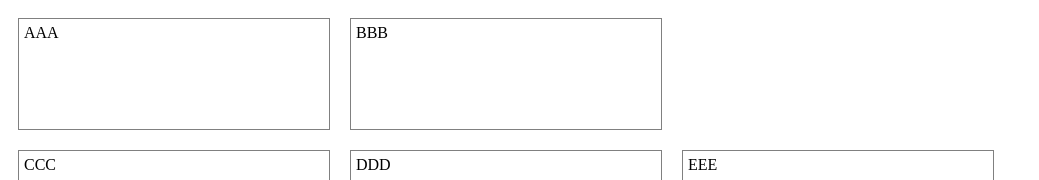
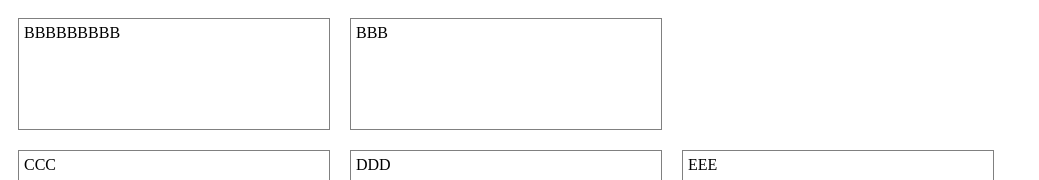
Before and after one commit to cysleigh/190716, a plain HTML site: page demodiv.html in a window 1280 px wide. Shown: the top 180 px of the page, without its empty margins (0-1039 px from the left). Drawn offline with Linux system fonts and the light colour scheme.

Commit message:
190706:0907

```diff
--- a/demodiv.html
+++ b/demodiv.html
@@ -18,7 +18,7 @@
     </style>
 </head>
 <body>
-    <div>AAA</div>
+    <div>BBBBBBBBB</div>
     <div>BBB</div>
     <div style="clear:both;">CCC</div>
     <div>DDD</div>
```
